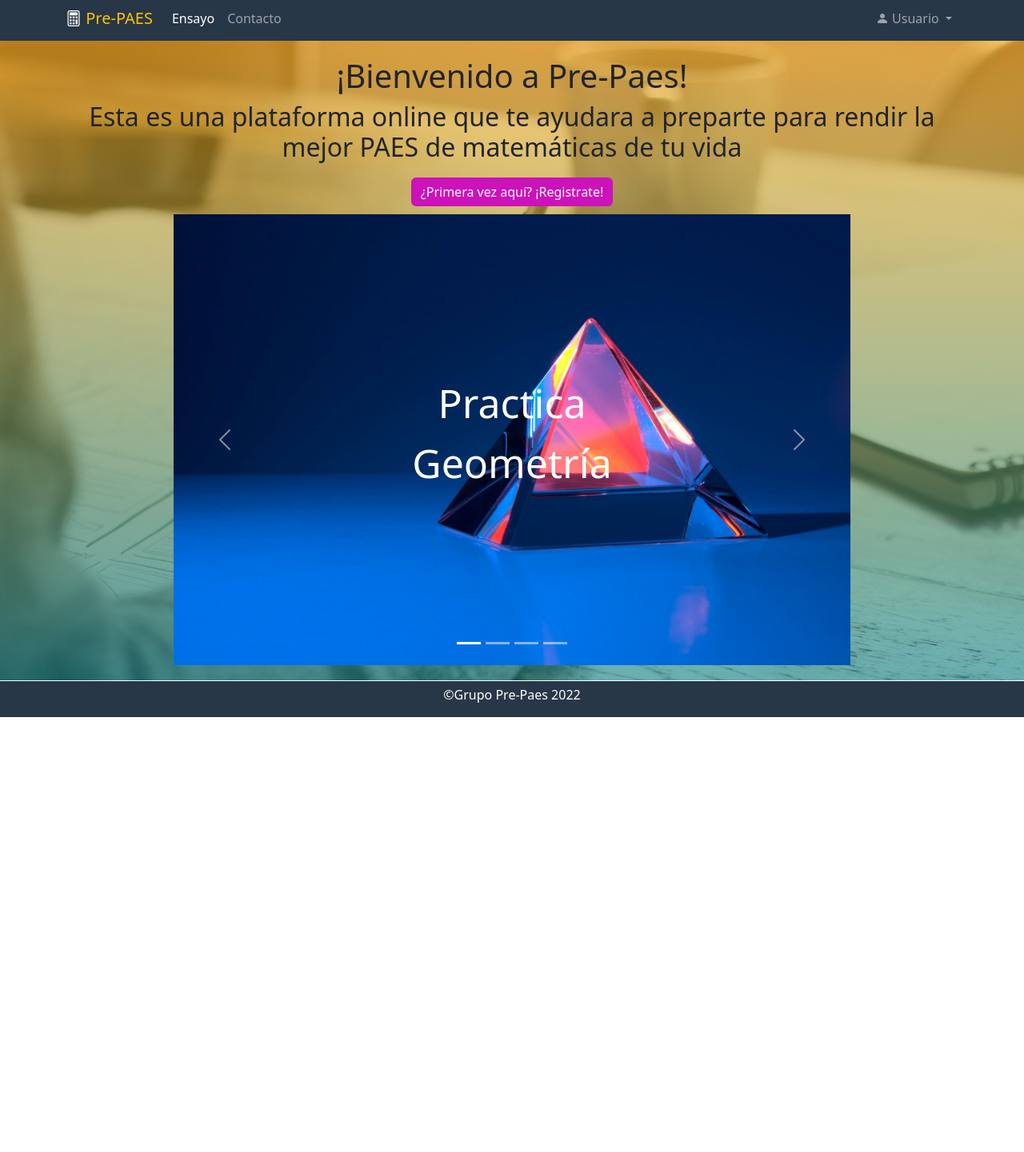
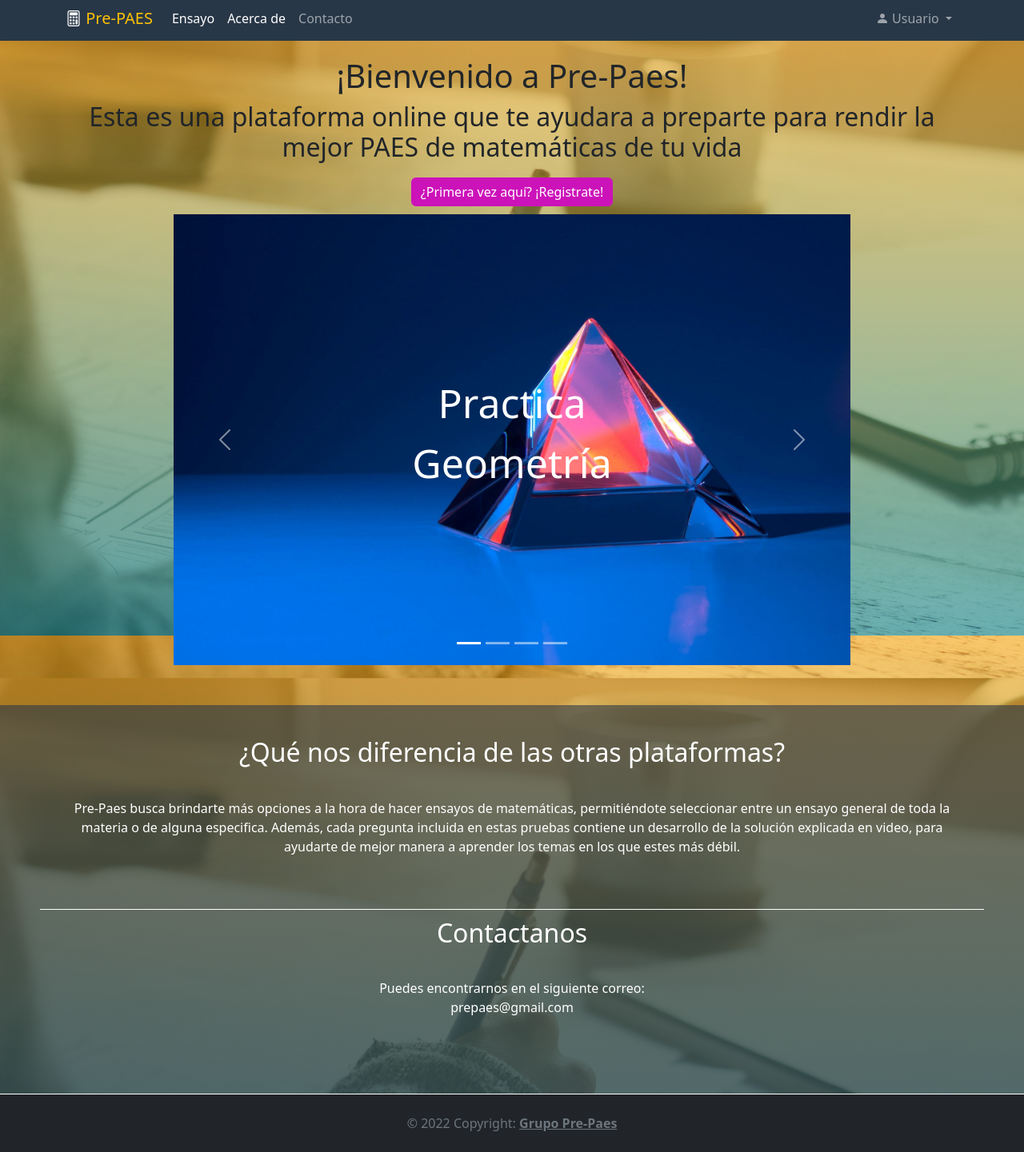
Before and after one commit to EduardoOlivar/Pre-Paes, a website: page index.html in a window 1280 px wide. Shown: the part 5-1446 px from the top of the page at 80% size. Before the commit the page ends 902 px from the top, so only its background shows below. Drawn offline with nearby package versions, Linux system fonts and the light colour scheme.

Commit message:
Se actualiza pagina de inicio

```diff
--- a/index.html
+++ b/index.html
@@ -9,7 +9,7 @@
     <link rel="stylesheet" href="https://cdn.jsdelivr.net/npm/bootstrap-icons@1.9.1/font/bootstrap-icons.css">
     <link rel="stylesheet" href="css/main.css">
 </head>
-<body>
+<body class="bg-img">
     <header>
         <nav class="navbar sticky-top navbar-expand-md navbar-dark" data-spy="affix" data-offset-top="30" style="background-color: #283747;">
           <div class="container-md">
@@ -21,8 +21,8 @@
             </a>
 
             <!-- boton del menu -->
-
-            <button class="navbar-toggler" type="button" data-bs-toggle="collapse" data-bs-target="#menu" aria-controls="navbarSupportedContent" aria-expanded="false" aria-label="Toggle navigation">
+            <!-- aria-controls="navbarSupportedContent" -->
+            <button class="navbar-toggler" type="button" data-bs-toggle="collapse" data-bs-target="#menu"  aria-expanded="false" aria-label="Toggle navigation">
                 <span class="navbar-toggler-icon"></span>
             </button>
 
@@ -34,7 +34,10 @@
                   <a class="nav-link active" aria-current="page" href="inicio-sesion.html">Ensayo</a>
                 </li>
                 <li class="nav-item">
-                  <a class="nav-link" href="#contactoo">Contacto</a>
+                  <a class="nav-link active" aria-current="page" href="#nosotros">Acerca de</a>
+                </li>
+                <li class="nav-item">
+                  <a class="nav-link" href="#contacto">Contacto</a>
                 </li>
               </ul>
 
@@ -62,7 +65,7 @@
         </nav>
     </header>
 
-    <main class="bg-img overflow-scroll" ><!-- Imagen de fondo -->
+    <main  ><!-- Imagen de fondo -->
 
       <div class="container">
         <section class="bienvenida">
@@ -70,9 +73,9 @@
           <h2>Esta es una plataforma online que te ayudara a preparte para rendir la mejor PAES de matemáticas de tu vida</h2>
         </section>
 
-        <section class="registro">
+        <div class="registro">
           <a class="btn btn-primary" href="inicio-sesion.html">¿Primera vez aquí?  ¡Registrate!</a>
-        </section>
+        </div>
       </div>
         <!-- carrusel -->
         <div class="row justify-content-center">
@@ -126,36 +129,36 @@
 
       <div class="salto"></div>
 
-      <section class="container-fluid diferencia">
+      <div class="container-fluid diferencia">
         <article>
           <h2>¿Qué nos diferencia de las otras plataformas?</h2>
-          <p>Pre-Paes busca brindarte más opciones a la hora de hacer ensayos de matemáticas, permitiéndote seleccionar
+          <p id="nosotros">Pre-Paes busca brindarte más opciones a la hora de hacer ensayos de matemáticas, permitiéndote seleccionar
             entre un ensayo general de toda la materia o de alguna especifica. Además, cada pregunta incluida en estas pruebas
             contiene un desarrollo de la solución explicada en video, para ayudarte de mejor manera a aprender los temas en los
             que estes más débil.
           </p>
         </article>
         <div class="salto"></div>
-        </article>
-          <div id=contactoo class="contacto">
-            <h2>Contactanos</h2>
-            <p>Puedes encontrarnos en el siguiente correo: <br> prepaes@gmail.com</p>
+        <article>
+          <div  class="contacto">
+            <h2 >Contactanos</h2>
+            <p id=contacto>Puedes encontrarnos en el siguiente correo: <br> prepaes@gmail.com</p>
           </div>
         </article>
-      </section>
+        <div class="salto"></div>
 
-      <div class="salto"></div>
+      </div>
+
 
     </main>
 
+    <footer class="text-center text-lg-start bg-dark text-muted">
+      <div class="text-center p-4 " >
+        © 2022 Copyright:
+        <a class="text-reset fw-bold" href="#" >Grupo Pre-Paes</a>
+      </div>
+  </footer>
 
-    <footer>
-      <div class="row align-items-center">
-        <div class="col-md">
-          <p>&copy;Grupo Pre-Paes 2022</p>
-        </div>
-      </div>
-    </footer>
     <script src="https://cdn.jsdelivr.net/npm/bootstrap@5.2.1/dist/js/bootstrap.bundle.min.js" integrity="sha384-u1OknCvxWvY5kfmNBILK2hRnQC3Pr17a+RTT6rIHI7NnikvbZlHgTPOOmMi466C8" crossorigin="anonymous"></script>
   </body>
 </html>
--- a/scss/_principal.scss
+++ b/scss/_principal.scss
@@ -3,17 +3,28 @@ $gradiente-dos:rgba(5, 122, 126, 0.6);
 $color-principal: #283747;
 $movil: 992px;
 
-/* div[class^="col-"]{
-    background-color: green;
-    border: 1px solid black;
-} */
-
-main[class^="bg-img"]{
+html{
+    scroll-behavior: smooth;
+}
+body{
+    overflow-y: scroll;
+    overflow-x: hidden;
+    -ms-overflow-style: none;/*oculta scrollbar IE and Edge */
+    scrollbar-width: none; /* oculta scrollbar Firefox */
     background-image:linear-gradient(to bottom, $gradiente-uno, $gradiente-dos), url('../img/estudiando.jpg');
     height: 100vh;
     background-size: cover;
     background-position: center;
+    background-repeat: no-repeat;
+    background-attachment: fixed;
+
 }
+
+body::-webkit-scrollbar {
+    display: none;/* oculta scrollbar Chrome, Safari and Opera */
+  }
+
+
 
 .registro{
     padding: 10px;
@@ -64,6 +75,7 @@ main[class^="bg-img"]{
 .salto{
     height: 50px;
 }
+
 .container-fluid{
     background-image:linear-gradient(to bottom, rgb(40,55,71,0.6), rgb(40,55,71,0.6));
 }
```
Also changed, not shown: css/main.css, 1 other file.
